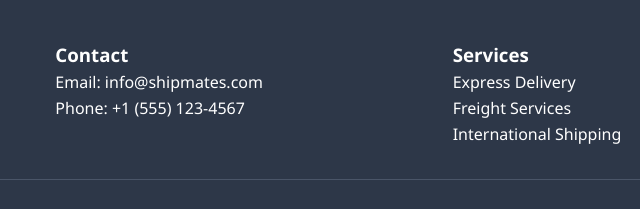
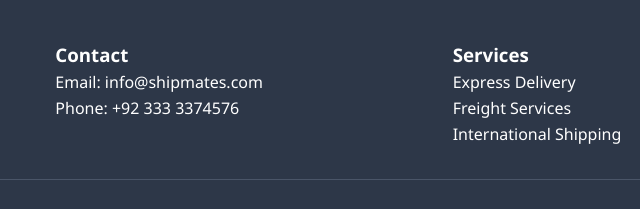
Before and after one commit to Abdul-Samad123/ShipMate, a plain HTML site: page index.html in a window 1280 px wide. Shown: the part 6279-6488 px from the top of the page, 402-1042 px from the left. Drawn offline with Linux system fonts and the light colour scheme.

Commit message:
Add files via upload

```diff
--- a/index.html
+++ b/index.html
@@ -1172,7 +1172,7 @@
                 </div>
                 <div>
                     <h3>Contact</h3>
-                    <p>Email: info@shipmates.com<br>Phone: +1 (555) 123-4567</p>
+                    <p>Email: info@shipmates.com<br>Phone: +92 333 3374576</p>
                 </div>
                 <div>
                     <h3>Services</h3>
```
